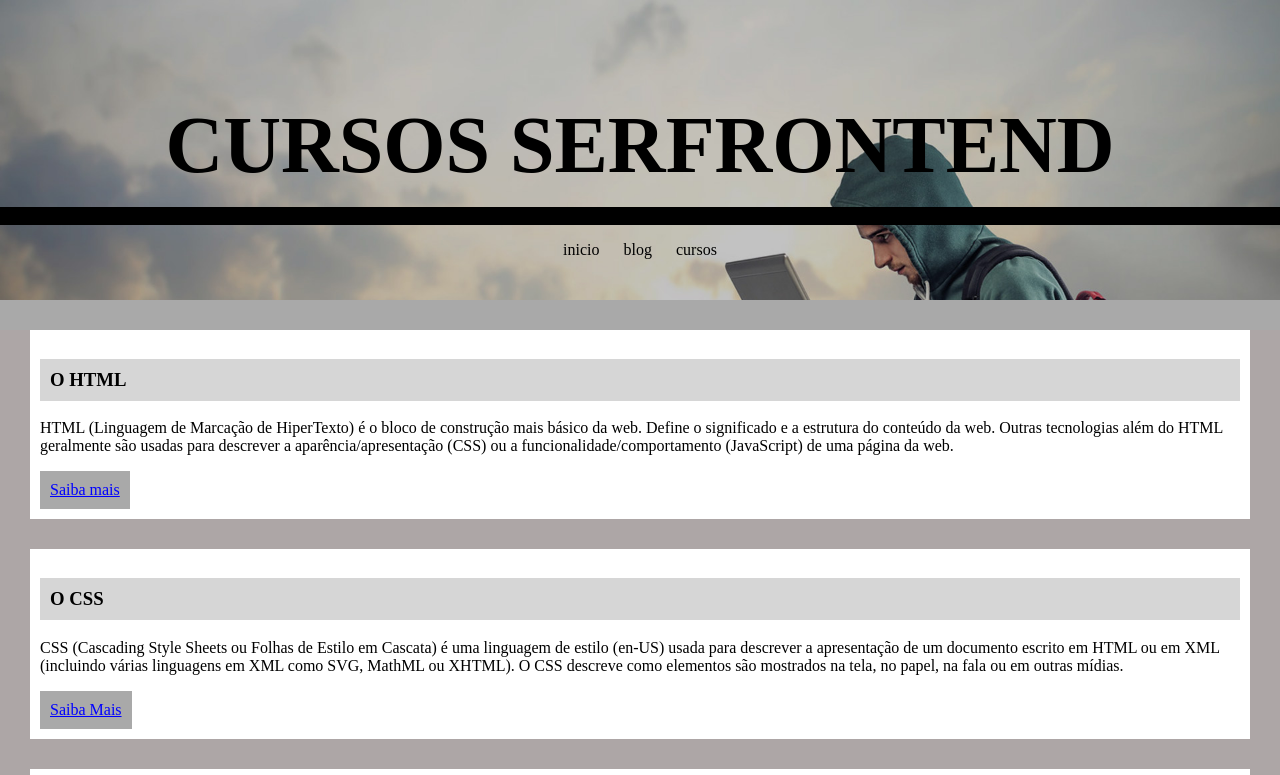
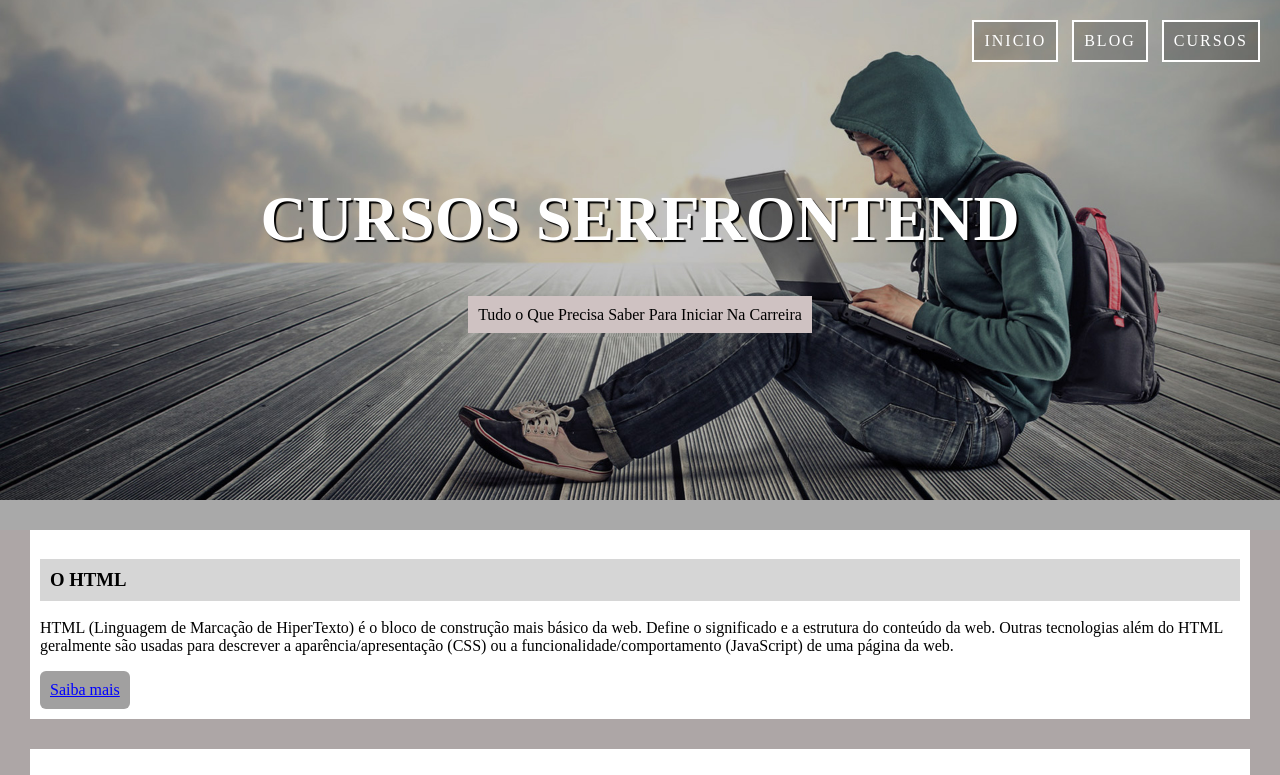
Before and after one commit to joaopedro206/Curso-Uninter, a plain HTML site: page testes/semantica/index.html in a window 1280 px wide. Shown: the top 775 px of the page. Drawn offline with Linux system fonts and the light colour scheme.

Commit message:
no caminho

```diff
--- a/testes/semantica/index.html
+++ b/testes/semantica/index.html
@@ -8,12 +8,18 @@
 </head>
 <body>
     <header>
-        <h1>CURSOS SERFRONTEND</h1>
-        <P>Tudo o Que Precisa Saber Para Iniciar Na Carreira</P>
-        <nav>inicio</nav>
-        <nav>blog</nav>
-        <nav>cursos</nav>
 
+        <nav>
+            <ul>
+                <li><a href="#">inicio</a></li>
+                <li><a href="#">blog</a></li>
+                <li><a href="#">cursos</a></li>
+            </ul>
+        </nav>
+        <div>
+            <h1>cursos serfrontend</h1>
+            <P>Tudo o Que Precisa Saber Para Iniciar Na Carreira</P>
+        </div>
     </header>
     <section>
         <article>
--- a/testes/semantica/style.css
+++ b/testes/semantica/style.css
@@ -11,23 +11,64 @@ header{
     text-align: center;
     background-image: url(imagens/bg-3.jpg);
     background-repeat: no-repeat;
-    background-size: cover;
-    height: 300px;
+    background-size:cover;
+    background-position: right center;
+    background-attachment: scroll;
+    height: 500px;
+
+
 
 
 }
 header h1{
-    font-size: 5em;
+
     margin: 0%;
     padding-top: 100px;
 }
 header p{
-    background-color: black;
+    background-color: rgb(207, 194, 194);
+    display: inline;
+    padding: 10px;
+    text-align: center;
 }
- nav{
-        display: inline;
-        padding: 10px;
+nav{
+   padding: 10px;
+}
+ul{
+   padding: 10px;
+   text-align: end;
+   margin: 0%;
+}
+ ul li{
+   margin-left: 10px;
+   display: inline-block;
+   list-style-type: none;
+   background-color: rgba(0, 0, 0, 0.205);
+   border: 2px solid white;
+
  }
+ nav a{
+   display: block;
+   padding: 10px;
+   letter-spacing: 2px;
+   color: white;
+ text-decoration: none;
+ text-transform: uppercase;
+ }
+ nav a:hover{
+   background-color: rgba(0, 0, 0, 0.11);
+ }
+ div{
+   margin: 50px;
+ }
+ div h1{
+   text-transform: uppercase;
+   color: white;
+   padding: 50px;
+   font-size: 4em;
+   text-shadow: 2px 2px 1px black;
+ }
+
  section{
     background-color: rgb(173, 166, 166);
  }
@@ -47,15 +88,25 @@ header p{
 
  }
  article footer{
-    background-color: darkgray;
+    background-color: rgb(161, 160, 160);
     display: inline-block;
     padding: 10px;
+    border-radius: 6px;
+
+
 
 
  }
  footer a{
     color: blue;
+
  }
  footer{
+   margin: 0%;
     text-align: center;
+    background-color: rgb(88, 87, 87);
  }
+   footer>p{
+      margin: 0%;
+      padding: 20px;
+   }
```
